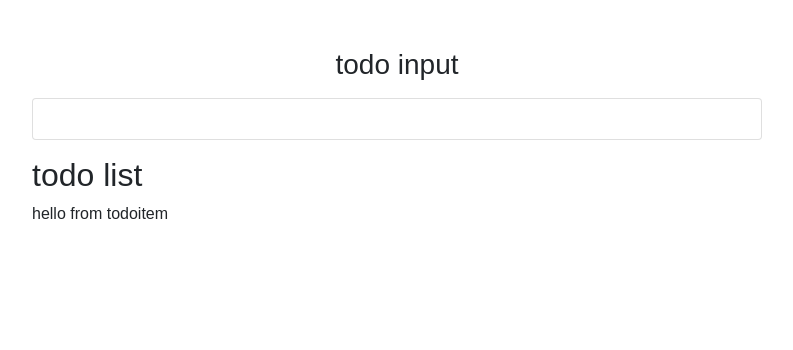
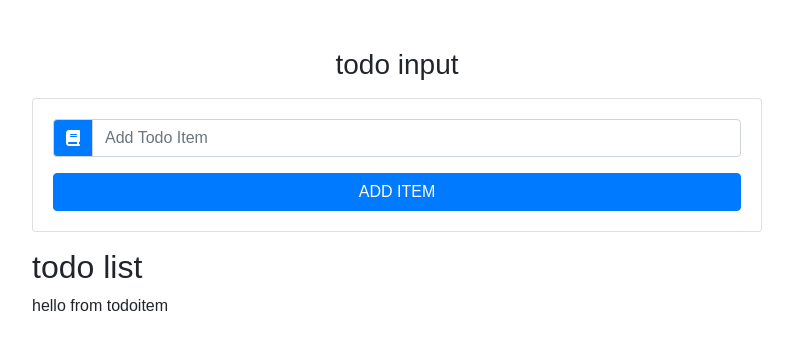
Before and after one commit to sunendran/react-todo-list-project, a React (Create React App) app: page / in a window 1280 px wide. Shown: the top 350 px of the page, without its empty margins (243-1036 px from the left). Built offline with nearby package versions, Linux system fonts and the light colour scheme.

Commit message:
todoinput created with form

```diff
--- a/src/components/TodoInput.js
+++ b/src/components/TodoInput.js
@@ -7,7 +7,15 @@ export default class TodoInput extends Component {
 
             <div className="card card-body my-3">
                 <form onSubmit={handleSubmit}>
-
+                    <div className="input-group">
+                        <div className="input-group-prepend">
+                            <div className="input-group-text bg-primary text-white">
+                                <i className="fas fa-book"></i>
+                            </div>
+                        </div>
+                        <input type="text" className="form-control text-capitalize" placeholder="add todo item" value={item} onChange={handleChange}/>
+                    </div>
+                    <button type="submit" className="btn btn-block btn-primary mt-3 text-uppercase ">Add Item</button>
                 </form>
             </div>
         )
```
